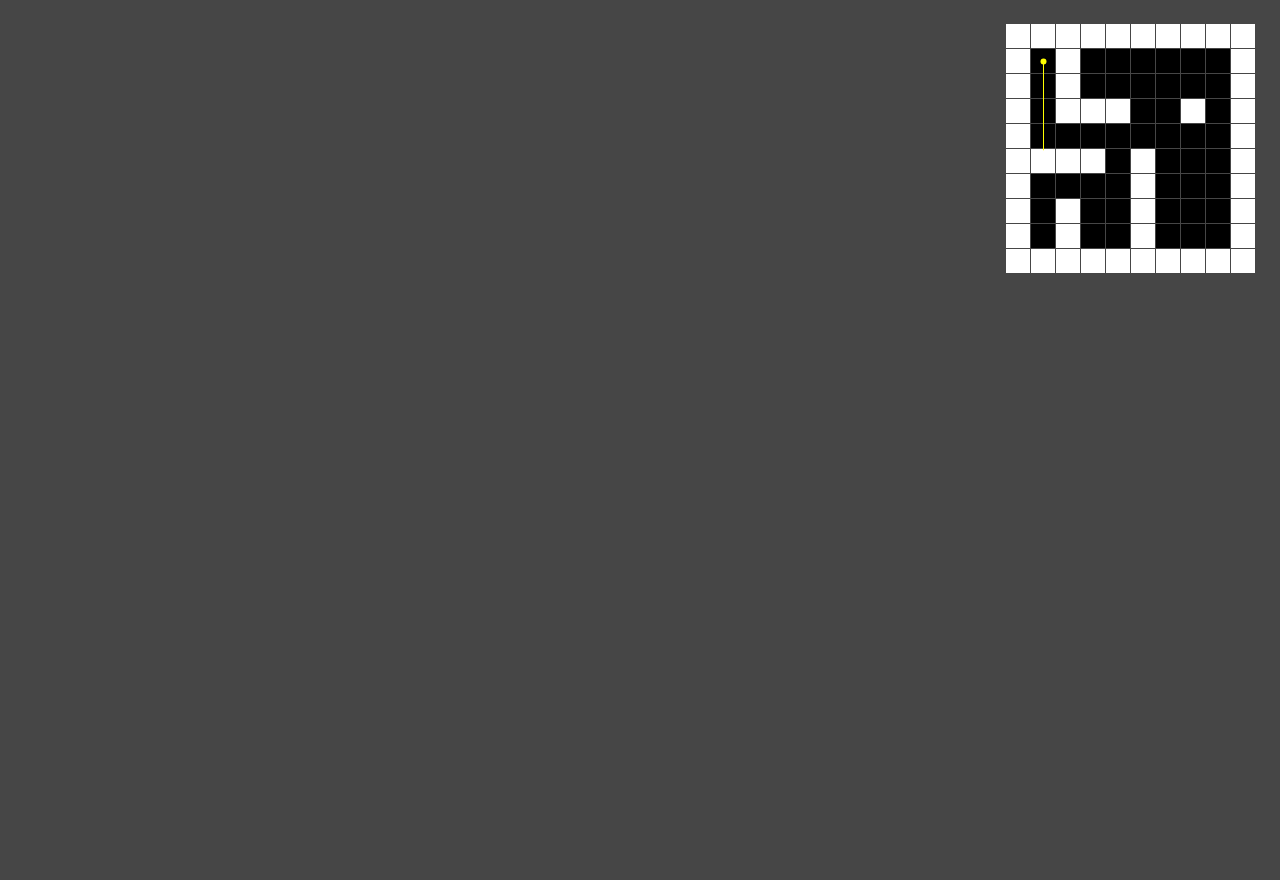
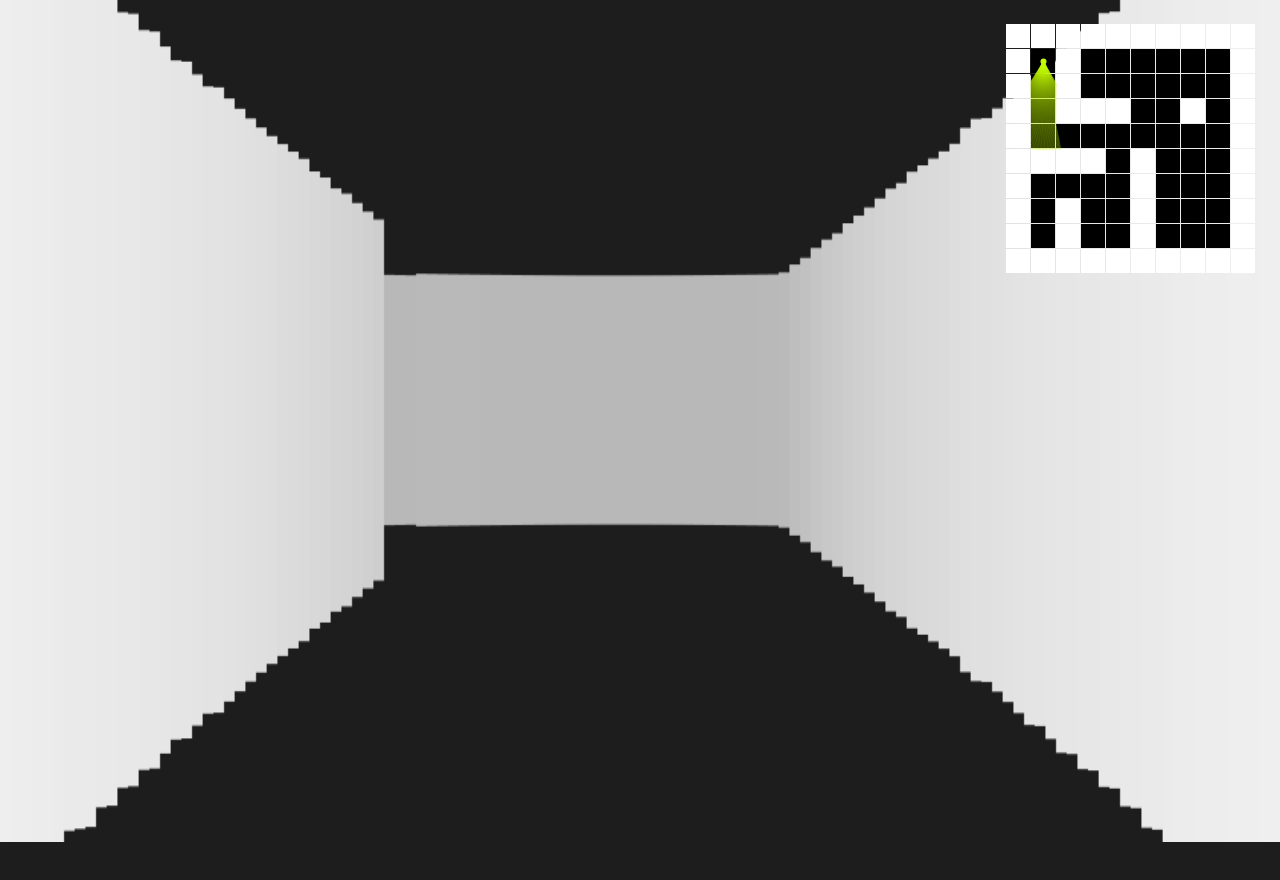
Before and after one commit to bunny-sammy/js-raycaster, a plain HTML site: page index.html in a window 1280 px wide. After the commit the page ends 842 px from the top, so only its background shows below. Drawn offline with Linux system fonts and the light colour scheme.

Commit message:
:sparkles: feat: Visão 3D funcional

```diff
--- a/index.html
+++ b/index.html
@@ -3,7 +3,7 @@
         <link rel="stylesheet" href="style.css" />
     </head>
     <body>
-        <canvas width="840" height="680" id="pov"></canvas>
+        <canvas width="840" height="580" id="pov"></canvas>
         <canvas width="250" height="250" id="minimap"></canvas>
     </body>
 </html>
--- a/scripts/main.js
+++ b/scripts/main.js
@@ -4,11 +4,14 @@ import { updatePlayer } from "./player.js";
 const minimapCanvas = document.getElementById("minimap");
 const minimapCtx = minimapCanvas.getContext("2d");
 
+const povCanvas = document.getElementById("pov");
+const povCtx = povCanvas.getContext("2d");
+
 function gameLoop () {
     updatePlayer(map);
 
     drawMinimap(minimapCtx);
-    drawRays(minimapCtx);
+    drawRays(minimapCtx, povCtx);
     drawPlayer(minimapCtx);
 
     requestAnimationFrame(gameLoop)
--- a/scripts/map.js
+++ b/scripts/map.js
@@ -21,7 +21,7 @@ export let tileSize = 48;
 
 // Recebe o contexto de um canvas para desenhar o minimapa
 export function drawMinimap (ctx) {
-    ctx.clearRect(0, 0, ctx.canvas.width, ctx.canvas.height);
+    clearCanvas(ctx);
     // Calcula tamanho dos tiles baseado no tamanho do canvas
     tileSize = ctx.canvas.height / map.length;
 
@@ -44,31 +44,67 @@ export function drawMinimap (ctx) {
     }
 }
 
+// Desenha o circulo que representa o jogador
 export function drawPlayer (ctx) {
     const px = (player.x * tileSize);
     const py = (player.y * tileSize);
 
-    // Desenha o circulo que representa o jogador
-    ctx.fillStyle = "yellow";
+    ctx.fillStyle = "#c2fc03";
     ctx.beginPath();
     ctx.arc(px, py, 3, 0, Math.PI * 2);
     ctx.fill();
 }
 
-export function drawRays (ctx) {
+// Traça os raios que compõem o campo de visão do jogador
+export function drawRays (ctx2d, ctx3d) {
+    clearCanvas(ctx3d);
     const px = (player.x * tileSize);
     const py = (player.y * tileSize);
-    const rayAngle = player.angle;
+    const fov = Math.PI / 3;
+    const rayCount = 120;
 
-    const ray = castRay(player.x, player.y, rayAngle);
+    // Dentro do campo de visão (60°) são traçados 60 raios
+    for (let i = 0; i < rayCount; i++) {
+        const angle = player.angle - (fov / 2) + (i / (rayCount)) * fov * fov;
 
-    // Desenha o raio
-    ctx.strokeStyle = "yellow";
+        const ray = castRay(player.x, player.y, angle);
+        drawRay2D(ctx2d, px, py, ray, angle);
+        drawRay3D(ctx3d, i, ray, angle, rayCount);
+    }
+
+}
+
+// Desenha um raio no minimapa
+function drawRay2D (ctx, px, py, ray, angle) {
+    ctx.strokeStyle = "#c2fc0344";
     ctx.beginPath();
     ctx.moveTo(px, py);
     ctx.lineTo(
-        px + Math.cos(rayAngle) * (ray.distance * tileSize),
-        py + Math.sin(rayAngle) * (ray.distance * tileSize)
+        px + Math.cos(angle) * (ray.distance * tileSize),
+        py + Math.sin(angle) * (ray.distance * tileSize)
     );
     ctx.stroke();
 }
+
+// Desenha um raio na visão 3D
+function drawRay3D (ctx, i, ray, rayAngle, rayCount) {
+    // Corrige a distância para evitar distorção (olho de peixe)
+    const distance = ray.distance * Math.cos(rayAngle - player.angle);
+    const increment = ctx.canvas.width / rayCount;
+    const maxHeight = ctx.canvas.height;
+    const lineHeight = Math.min(maxHeight / distance, maxHeight);
+
+    // Escurece linhas mais distantes
+    const shade = Math.max(0, 255 - distance * 20);
+    ctx.fillStyle = `rgb(${shade}, ${shade}, ${shade})`;
+    ctx.fillRect(
+        i * increment,
+        (maxHeight / 2) - (lineHeight / 2),
+        increment,
+        lineHeight
+    );
+}
+
+function clearCanvas (ctx) {
+    ctx.clearRect(0, 0, ctx.canvas.width, ctx.canvas.height);
+}
--- a/scripts/player.js
+++ b/scripts/player.js
@@ -12,7 +12,7 @@ window.addEventListener("keyup", e => keys[e.key] = false);
 
 export function updatePlayer(map) {
   const moveSpeed = 0.03;
-  const rotationSpeed = 0.03;
+  const rotationSpeed = 0.02;
 
   // Rotação
   if (keys["a"] || keys["ArrowLeft"]) player.angle -= rotationSpeed;
--- a/style.css
+++ b/style.css
@@ -9,14 +9,16 @@ body {
     margin: 0;
     overflow: hidden;
 
-    background-color: #464646;
+    display: flex;
+    flex-direction: column;
+    justify-content: center;
+
+    background-color: #1d1d1d;
     color: #e9e9e9;
 }
 
 #pov {
     margin: 0;
-    object-fit: cover;
-    width: 100%;
 }
 
 #minimap {
```
